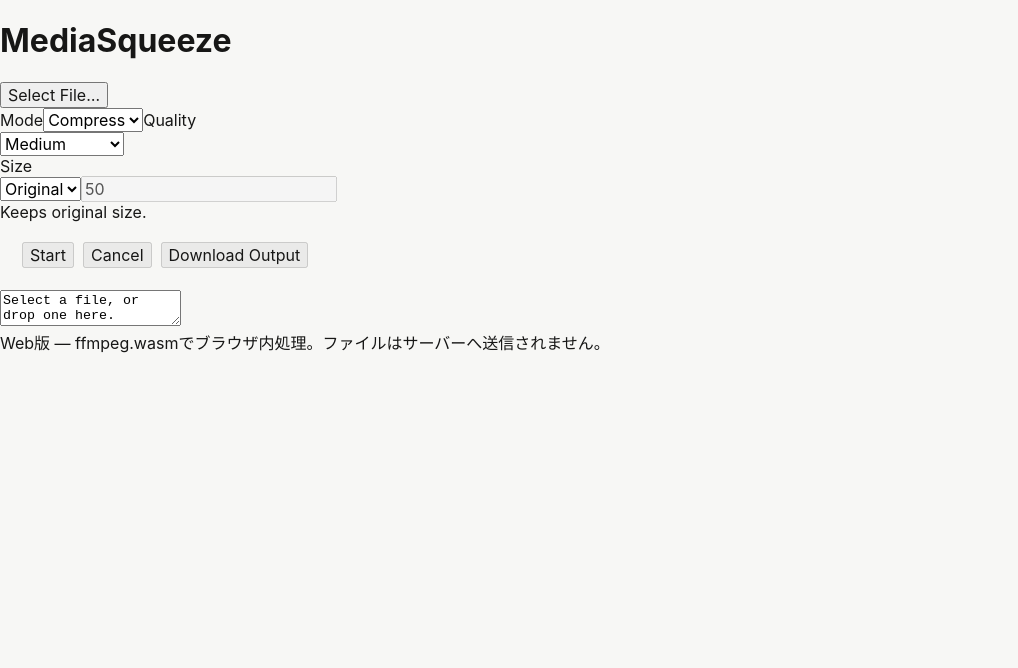
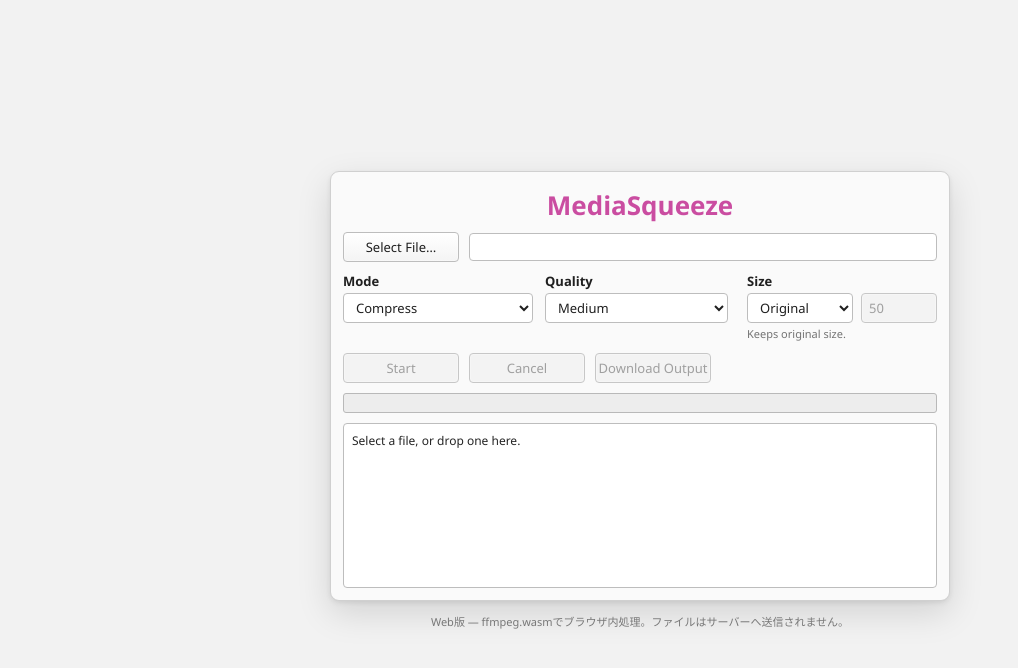
Before and after one commit to nisesimadao/MediaSqueeze, a React (Vite) app in the folder web/: page / in a window 1280 px wide. Shown: the top 668 px of the page, without its empty margins (0-1018 px from the left). Built offline with nearby package versions, Linux system fonts and the light colour scheme.

Commit message:
Style web app like desktop MediaSqueeze

```diff
--- a/web/src/styles.css
+++ b/web/src/styles.css
@@ -1,157 +1,376 @@
 :root {
-  font-family: Inter, ui-sans-serif, -apple-system, BlinkMacSystemFont, "Segoe UI", "Noto Sans JP", sans-serif;
-  color: #171716;
-  background: #f7f7f5;
+  font-family: "Segoe UI", "Noto Sans JP", system-ui, sans-serif;
+  color: #1f1f1f;
+  background: #f2f2f2;
   font-synthesis: none;
   text-rendering: optimizeLegibility;
-  --ink: #171716;
-  --muted: #74746f;
-  --line: #deded9;
-  --surface: #ffffff;
-  --accent: #222220;
-  --soft: #efefec;
-  --green: #1f7a4b;
-  --red: #a73d38;
 }
 
 * { box-sizing: border-box; }
-body { margin: 0; min-width: 320px; min-height: 100vh; background: #f7f7f5; }
-button, input, select { font: inherit; }
-button, a { -webkit-tap-highlight-color: transparent; }
-button { color: inherit; }
+html, body, #root { margin: 0; min-width: 320px; min-height: 100%; }
+body { min-height: 100vh; background: #f2f2f2; }
+button, input, select, textarea { font: inherit; color: inherit; }
+button, select, input, textarea { outline: none; }
 
-.app-shell { min-height: 100vh; display: flex; flex-direction: column; }
-.topbar { height: 70px; display: flex; align-items: center; justify-content: space-between; max-width: 1080px; width: calc(100% - 48px); margin: 0 auto; }
-.brand { display: inline-flex; align-items: center; gap: 9px; color: var(--ink); text-decoration: none; font-size: 16px; font-weight: 720; letter-spacing: -0.02em; }
-.brand-mark { width: 32px; height: 32px; border: 1px solid #d8d8d3; border-radius: 10px; display: grid; place-items: center; background: #fff; box-shadow: 0 1px 2px rgba(0,0,0,.04); }
-.brand-web { color: #8d8d87; font-weight: 600; }
-.privacy-chip { display: flex; align-items: center; gap: 7px; font-size: 12px; font-weight: 600; color: #686862; border: 1px solid #ddddda; background: rgba(255,255,255,.72); padding: 8px 11px; border-radius: 999px; }
+.page {
+  min-height: 100vh;
+  display: grid;
+  place-items: center;
+  align-content: center;
+  gap: 12px;
+  padding: 28px 18px;
+  position: relative;
+  overflow: hidden;
+}
 
-.workspace { width: min(720px, calc(100% - 32px)); margin: 64px auto 36px; flex: 1; }
-.intro { text-align: center; margin-bottom: 30px; }
-.intro h1 { margin: 0; font-size: clamp(36px, 6vw, 58px); line-height: .99; font-weight: 760; letter-spacing: -0.055em; }
-.intro p { max-width: 560px; margin: 18px auto 0; color: var(--muted); font-size: 15px; line-height: 1.7; letter-spacing: -.01em; }
-.mobile-break { display: none; }
+.desktop-window {
+  width: 620px;
+  height: 430px;
+  min-width: 620px;
+  min-height: 430px;
+  background: #fafafa;
+  border: 1px solid #d0d0d0;
+  border-radius: 9px;
+  box-shadow: 0 12px 34px rgba(0, 0, 0, .13), 0 2px 5px rgba(0, 0, 0, .08);
+  overflow: hidden;
+}
 
-.converter { background: var(--surface); border: 1px solid #ddddda; border-radius: 20px; box-shadow: 0 16px 50px rgba(20,20,18,.065), 0 2px 8px rgba(20,20,18,.03); overflow: hidden; }
-.dropzone { margin: 12px; min-height: 334px; border: 1.5px dashed #c9c9c2; border-radius: 14px; display: flex; align-items: center; justify-content: center; flex-direction: column; text-align: center; cursor: pointer; transition: .18s ease; background: #fbfbfa; outline: none; }
-.dropzone:hover, .dropzone:focus-visible, .dropzone.dragging { background: #f5f5f2; border-color: #888880; transform: translateY(-1px); }
-.upload-orb { width: 54px; height: 54px; border-radius: 16px; display: grid; place-items: center; border: 1px solid #d8d8d3; background: white; box-shadow: 0 5px 18px rgba(0,0,0,.06); margin-bottom: 18px; }
-.dropzone h2 { font-size: 18px; margin: 0; letter-spacing: -.025em; }
-.dropzone p { margin: 8px 0 18px; color: var(--muted); font-size: 13px; }
-.drop-hint { color: #92928d; background: #efefec; font-size: 11px; padding: 6px 9px; border-radius: 7px; }
+.window-content {
+  height: 100%;
+  padding: 12px;
+  display: grid;
+  grid-template-rows: auto auto auto auto 20px minmax(0, 1fr);
+  row-gap: 10px;
+}
 
-.file-row { min-height: 86px; display: flex; align-items: center; gap: 13px; padding: 17px 18px; border-bottom: 1px solid var(--line); }
-.file-icon { flex: 0 0 auto; width: 45px; height: 45px; border-radius: 12px; background: #f0f0ed; display: grid; place-items: center; color: #4f4f4a; }
-.file-copy { min-width: 0; flex: 1; }
-.file-name { font-size: 14px; font-weight: 670; letter-spacing: -.015em; white-space: nowrap; overflow: hidden; text-overflow: ellipsis; }
-.file-meta { margin-top: 6px; display: flex; align-items: center; flex-wrap: wrap; gap: 7px; color: #85857f; font-size: 11.5px; }
-.file-meta i { width: 3px; height: 3px; border-radius: 50%; background: #c3c3bd; }
-.icon-button { flex: 0 0 auto; width: 35px; height: 35px; display: grid; place-items: center; border: 0; border-radius: 9px; background: transparent; cursor: pointer; color: #777771; }
-.icon-button:hover { background: #f1f1ee; color: #222; }
-.icon-button:disabled { opacity: .45; cursor: default; }
+.rainbow-title {
+  margin: 8px 0 4px;
+  text-align: center;
+  font-size: 26px;
+  line-height: 1;
+  font-weight: 700;
+  color: #ef4444;
+  animation: title-rainbow 6s linear infinite;
+}
 
-.mode-switch { display: grid; grid-auto-flow: column; grid-auto-columns: 1fr; gap: 4px; padding: 8px; border-bottom: 1px solid var(--line); background: #fafaf8; }
-.mode-switch button { height: 40px; display: flex; align-items: center; justify-content: center; gap: 7px; border: 0; border-radius: 9px; background: transparent; color: #777771; font-weight: 650; font-size: 13px; cursor: pointer; transition: .15s ease; }
-.mode-switch button:hover { color: #333; background: rgba(0,0,0,.025); }
-.mode-switch button.active { color: #191918; background: white; box-shadow: 0 1px 3px rgba(0,0,0,.08); }
-.mode-switch button:disabled { cursor: default; opacity: .55; }
-
-.settings-area { padding: 22px 22px 0; }
-.panel-section { min-height: 145px; }
-.setting-heading { display: flex; justify-content: space-between; gap: 16px; margin-bottom: 15px; }
-.setting-label { font-size: 13px; font-weight: 720; letter-spacing: -.015em; }
-.setting-heading p { color: #8a8a84; font-size: 11.5px; margin: 5px 0 0; line-height: 1.45; }
-.target-grid { display: grid; grid-template-columns: repeat(5, 1fr); gap: 7px; }
-.target-grid button, .custom-target, .format-grid button { position: relative; min-height: 58px; border: 1px solid #ddddda; border-radius: 10px; background: #fff; cursor: pointer; transition: .15s ease; }
-.target-grid button:hover, .format-grid button:hover, .custom-target:hover { border-color: #aaa9a3; background: #fcfcfb; }
-.target-grid button.selected, .custom-target.selected, .format-grid button.selected { border-color: #33332f; box-shadow: inset 0 0 0 .5px #33332f; background: #f9f9f7; }
-.target-grid button strong { font-size: 16px; letter-spacing: -.025em; }
-.target-grid button > span { font-size: 10px; margin-left: 3px; color: #8b8b85; }
-.target-grid button svg, .format-grid button svg { position: absolute; top: 6px; right: 6px; color: #333; }
-.custom-target { display: flex; align-items: center; justify-content: center; padding: 0 9px; cursor: text; }
-.custom-target input { width: 48px; min-width: 0; text-align: right; border: 0; outline: 0; background: transparent; font-weight: 700; font-size: 14px; color: #222; }
-.custom-target input::placeholder { color: #aaa; font-weight: 600; }
-.custom-target span { font-size: 10px; color: #8b8b85; padding-left: 3px; }
-.already-small { margin-top: 11px; display: flex; align-items: center; gap: 7px; font-size: 11.5px; color: var(--green); }
-
-.format-grid { display: grid; grid-template-columns: repeat(5, 1fr); gap: 7px; }
-.format-grid button { min-height: 58px; display: flex; flex-direction: column; align-items: center; justify-content: center; gap: 3px; }
-.format-grid button strong { font-size: 12.5px; }
-.format-grid button span { font-size: 9.5px; color: #90908a; }
-.format-grid button:disabled, .target-grid button:disabled { cursor: default; opacity: .6; }
-
-.advanced-wrap { border-top: 1px solid #ecece8; margin-top: 22px; }
-.advanced-toggle { width: 100%; height: 48px; border: 0; background: transparent; display: flex; align-items: center; justify-content: space-between; cursor: pointer; padding: 0; color: #65655f; font-size: 12px; font-weight: 650; }
-.advanced-toggle span { display: flex; align-items: center; gap: 7px; }
-.advanced-toggle svg { transition: transform .17s ease; }
-.advanced-toggle .rotated { transform: rotate(180deg); }
-.advanced-panel { display: grid; grid-template-columns: 1fr 1fr; gap: 12px; padding: 0 0 18px; }
-.field { display: flex; flex-direction: column; gap: 7px; color: #777771; font-size: 10.5px; font-weight: 600; }
-.select-wrap { position: relative; }
-.select-wrap select { appearance: none; width: 100%; height: 38px; border: 1px solid #ddddda; border-radius: 9px; background: #fff; padding: 0 34px 0 11px; color: #33332f; outline: 0; font-size: 12px; font-weight: 600; }
-.select-wrap select:focus { border-color: #777; box-shadow: 0 0 0 3px rgba(0,0,0,.05); }
-.select-wrap svg { position: absolute; pointer-events: none; right: 10px; top: 11px; color: #777; }
-
-.analyzing { min-height: 145px; display: flex; align-items: center; justify-content: center; flex-direction: column; gap: 11px; color: #686862; font-size: 12px; }
-.spin { animation: spin .9s linear infinite; }
-@keyframes spin { to { transform: rotate(360deg); } }
-
-.error-banner { margin: 15px 22px 0; display: flex; gap: 9px; align-items: flex-start; background: #fff3f1; color: var(--red); border: 1px solid #efd5d1; border-radius: 10px; padding: 10px 11px; font-size: 11.5px; line-height: 1.4; }
-.error-banner svg { flex: 0 0 auto; margin-top: 1px; }
-.progress-block { padding: 16px 22px 0; }
-.progress-head { display: flex; align-items: center; justify-content: space-between; color: #75756f; font-size: 11.5px; margin-bottom: 8px; }
-.progress-head b { color: #4e4e49; font-variant-numeric: tabular-nums; }
-.progress-track { width: 100%; height: 5px; background: #ebebe8; border-radius: 999px; overflow: hidden; }
-.progress-track div { height: 100%; background: #242421; border-radius: inherit; transition: width .15s ease; }
-
-.action-row { padding: 20px 22px 22px; display: flex; gap: 9px; }
-.primary-action, .download-button { height: 46px; flex: 1; border: 0; border-radius: 11px; background: #222220; color: white; display: flex; align-items: center; justify-content: center; gap: 8px; font-weight: 700; font-size: 13px; cursor: pointer; text-decoration: none; box-shadow: 0 1px 2px rgba(0,0,0,.13); transition: .16s ease; }
-.primary-action:hover:not(:disabled), .download-button:hover { background: #090908; transform: translateY(-1px); }
-.primary-action:disabled { opacity: .45; cursor: default; }
-.cancel-button { padding: 0 17px; border: 1px solid #d8d8d3; border-radius: 11px; background: #fff; color: #686862; cursor: pointer; font-size: 12px; font-weight: 650; }
-.cancel-button:hover { background: #f6f6f3; }
-
-.result-panel { margin: 18px 22px 22px; border: 1px solid #d9e6dd; background: #f8fcf9; border-radius: 13px; padding: 14px; }
-.result-top { display: flex; align-items: center; gap: 11px; }
-.success-icon { width: 34px; height: 34px; border-radius: 10px; display: grid; place-items: center; background: #e7f4eb; color: var(--green); }
-.result-top > div:last-child { display: flex; flex-direction: column; gap: 3px; }
-.result-top strong { font-size: 13px; }
-.result-top span { color: #728078; font-size: 11px; }
-.result-warning { margin-top: 11px; padding: 9px 10px; border-radius: 9px; background: #fff8e8; color: #80651e; font-size: 10.5px; line-height: 1.45; }
-.result-actions { display: flex; gap: 8px; margin-top: 13px; }
-.download-button { height: 42px; font-size: 12.5px; background: #256843; }
-.download-button:hover { background: #1d5737; }
-.result-actions button { min-width: 170px; border: 1px solid #d5ded8; background: #fff; border-radius: 10px; color: #647069; font-size: 11px; font-weight: 650; cursor: pointer; }
-.result-actions button:hover { background: #f5f9f6; }
-
-.under-note { display: flex; justify-content: center; align-items: flex-start; gap: 8px; margin: 18px auto 0; max-width: 580px; color: #8b8b84; font-size: 10.5px; line-height: 1.5; text-align: center; }
-.under-note svg { flex: 0 0 auto; margin-top: 1px; }
-footer { max-width: 1080px; width: calc(100% - 48px); margin: 0 auto; height: 68px; border-top: 1px solid #e1e1dc; display: flex; align-items: center; justify-content: space-between; color: #a0a09a; font-size: 10.5px; }
-
-@media (max-width: 680px) {
-  .topbar { width: calc(100% - 28px); height: 60px; }
-  .privacy-chip { display: none; }
-  .workspace { width: calc(100% - 20px); margin-top: 42px; }
-  .intro { margin-bottom: 22px; }
-  .intro h1 { font-size: 40px; }
-  .intro p { font-size: 13px; width: 92%; }
-  .mobile-break { display: initial; }
-  .converter { border-radius: 16px; }
-  .dropzone { min-height: 300px; }
-  .settings-area { padding: 18px 15px 0; }
-  .target-grid { grid-template-columns: repeat(3, 1fr); }
-  .format-grid { grid-template-columns: repeat(3, 1fr); }
-  .advanced-panel { grid-template-columns: 1fr; }
-  .error-banner { margin-left: 15px; margin-right: 15px; }
-  .progress-block { padding-left: 15px; padding-right: 15px; }
-  .action-row { padding: 18px 15px 16px; }
-  .result-panel { margin-left: 15px; margin-right: 15px; }
-  .result-actions { flex-direction: column; }
-  .result-actions button { height: 40px; min-width: 0; }
-  footer { width: calc(100% - 28px); }
+@keyframes title-rainbow {
+  0%, 100% { color: #ef4444; }
+  16.66% { color: #f59e0b; }
+  33.33% { color: #22c55e; }
+  50% { color: #06b6d4; }
+  66.66% { color: #6366f1; }
+  83.33% { color: #a855f7; }
 }
 
 @media (prefers-reduced-motion: reduce) {
-  *, *::before, *::after { scroll-behavior: auto !important; transition: none !important; animation-duration: .01ms !important; animation-iteration-count: 1 !important; }
+  .rainbow-title { animation: none; color: #6366f1; }
 }
+
+.file-picker-row {
+  display: grid;
+  grid-template-columns: 116px minmax(0, 1fr);
+  gap: 10px;
+  align-items: center;
+}
+
+.control-button,
+select,
+.path-box,
+.size-value,
+.compact-value,
+.fixed-output,
+.status-box {
+  border: 1px solid #bdbdbd;
+  background: #fff;
+  border-radius: 4px;
+  box-shadow: inset 0 0 0 1px rgba(255, 255, 255, .25);
+}
+
+.control-button {
+  height: 30px;
+  padding: 0 13px;
+  display: inline-flex;
+  align-items: center;
+  justify-content: center;
+  background: linear-gradient(#ffffff, #f4f4f4);
+  cursor: pointer;
+  user-select: none;
+  text-decoration: none;
+  font-size: 13px;
+  font-weight: 400;
+  white-space: nowrap;
+}
+
+.control-button:hover:not(:disabled) {
+  border-color: #8f8f8f;
+  background: linear-gradient(#ffffff, #eeeeee);
+}
+
+.control-button:active:not(:disabled) {
+  background: #e9e9e9;
+  transform: translateY(1px);
+}
+
+.control-button:focus-visible,
+select:focus-visible,
+.size-value:focus-visible,
+.compact-value:focus-within {
+  border-color: #5b8def;
+  box-shadow: 0 0 0 1px #5b8def;
+}
+
+.control-button:disabled,
+select:disabled,
+input:disabled {
+  color: #8c8c8c;
+  background: #f2f2f2;
+  cursor: default;
+  opacity: .82;
+}
+
+.select-button { width: 116px; }
+
+.path-box {
+  height: 28px;
+  display: flex;
+  align-items: center;
+  padding: 0 8px;
+  overflow: hidden;
+  white-space: nowrap;
+  text-overflow: ellipsis;
+  font-size: 13px;
+  color: #2a2a2a;
+  background: #fff;
+}
+
+.options-grid {
+  display: grid;
+  grid-template-columns: repeat(3, minmax(0, 1fr));
+  gap: 12px;
+  align-items: start;
+}
+
+.field-group {
+  min-width: 0;
+  display: flex;
+  flex-direction: column;
+  gap: 3px;
+}
+
+.field-label {
+  min-height: 18px;
+  display: flex;
+  align-items: center;
+  padding-left: 0;
+  font-size: 13px;
+  line-height: 1;
+  font-weight: 700;
+}
+
+.field-group > select,
+.option-inline > select,
+.size-controls > select {
+  min-width: 0;
+  width: 100%;
+  height: 30px;
+  padding: 0 28px 0 8px;
+  border: 1px solid #bdbdbd;
+  border-radius: 4px;
+  background-color: #fff;
+  font-size: 13px;
+}
+
+.option-inline {
+  min-width: 0;
+  display: grid;
+  grid-template-columns: minmax(0, 1fr) auto;
+  gap: 7px;
+}
+
+.compact-value {
+  width: 82px;
+  height: 30px;
+  display: grid;
+  grid-template-columns: minmax(0, 1fr) auto;
+  align-items: center;
+  background: #fff;
+  overflow: hidden;
+}
+
+.compact-value input {
+  min-width: 0;
+  width: 100%;
+  height: 100%;
+  border: 0;
+  padding: 0 3px 0 7px;
+  background: transparent;
+  text-align: right;
+  font-size: 12px;
+}
+
+.compact-value span {
+  padding-right: 6px;
+  color: #6e6e6e;
+  font-size: 10px;
+}
+
+.fixed-output {
+  height: 30px;
+  display: flex;
+  align-items: center;
+  padding: 0 8px;
+  color: #777;
+  background: transparent;
+  border-color: transparent;
+  box-shadow: none;
+  font-size: 13px;
+}
+
+.size-controls {
+  display: grid;
+  grid-template-columns: minmax(0, 1fr) 76px;
+  gap: 8px;
+}
+
+.size-value {
+  width: 76px;
+  height: 30px;
+  padding: 0 7px;
+  font-size: 13px;
+  background: #fff;
+}
+
+.field-hint {
+  display: block;
+  min-height: 16px;
+  margin-top: 1px;
+  color: #737373;
+  font-size: 11px;
+  line-height: 1.25;
+  white-space: nowrap;
+  overflow: hidden;
+  text-overflow: ellipsis;
+}
+
+.disabled-field .field-label { color: #858585; }
+
+.action-row {
+  display: flex;
+  align-items: center;
+  gap: 10px;
+}
+
+.action-button {
+  width: 116px;
+  flex: 0 0 116px;
+}
+
+.download-action {
+  width: 132px;
+  flex-basis: 132px;
+}
+
+.progress-bar {
+  width: 100%;
+  height: 20px;
+  border: 1px solid #b9b9b9;
+  border-radius: 3px;
+  background: #ededed;
+  overflow: hidden;
+}
+
+.progress-fill {
+  width: 0;
+  height: 100%;
+  background: linear-gradient(90deg, #3d8ee9, #1684e6);
+  transition: width .15s linear;
+}
+
+.status-box {
+  width: 100%;
+  height: 100%;
+  min-height: 0;
+  resize: none;
+  padding: 8px;
+  color: #252525;
+  background: #fff;
+  font-family: "Segoe UI", "Noto Sans JP", system-ui, sans-serif;
+  font-size: 12px;
+  line-height: 1.45;
+  overflow: auto;
+}
+
+.status-box.has-error {
+  color: #9d1b1b;
+  border-color: #d59d9d;
+}
+
+.web-note {
+  max-width: 620px;
+  padding: 0 8px;
+  color: #777;
+  font-size: 11px;
+  text-align: center;
+}
+
+.drop-overlay {
+  position: fixed;
+  inset: 0;
+  z-index: 20;
+  display: grid;
+  place-items: center;
+  background: rgba(239, 246, 255, .86);
+  border: 4px dashed #5b8def;
+  color: #23599f;
+  font-size: 22px;
+  font-weight: 700;
+  pointer-events: none;
+  backdrop-filter: blur(2px);
+}
+
+@media (max-width: 680px) {
+  .page {
+    align-content: start;
+    padding: 12px;
+    overflow: auto;
+  }
+
+  .desktop-window {
+    width: 100%;
+    height: auto;
+    min-width: 0;
+    min-height: 0;
+  }
+
+  .window-content {
+    height: auto;
+    min-height: 560px;
+    grid-template-rows: auto auto auto auto 20px 132px;
+  }
+
+  .file-picker-row {
+    grid-template-columns: 108px minmax(0, 1fr);
+  }
+
+  .select-button { width: 108px; }
+
+  .options-grid {
+    grid-template-columns: 1fr;
+    gap: 8px;
+  }
+
+  .action-row {
+    display: grid;
+    grid-template-columns: repeat(3, 1fr);
+    gap: 7px;
+  }
+
+  .action-button,
+  .download-action {
+    width: 100%;
+    min-width: 0;
+    flex: none;
+    padding: 0 7px;
+    font-size: 12px;
+  }
+}
```
